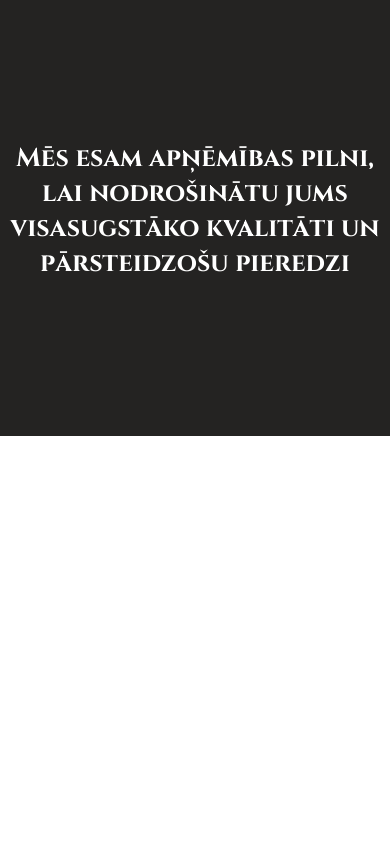
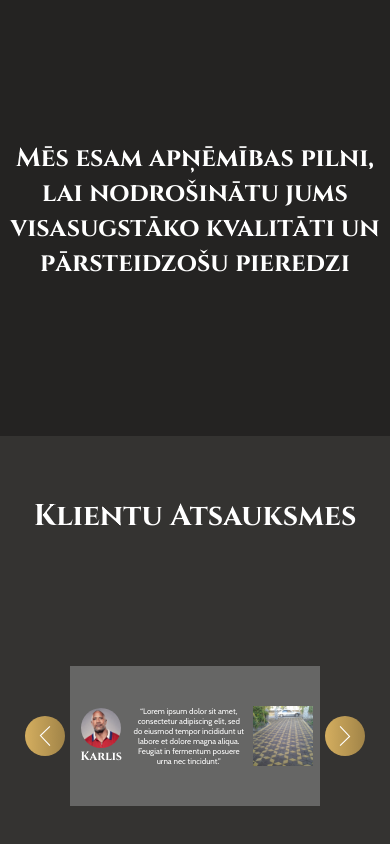
Before and after one commit to Spuldz/OB-Construction, a React (Vite) app: page /ieliksana in a window 390 px wide. Shown: the part 4333-5177 px from the top of the page. Before the commit the page ends 4769 px from the top, so only its background shows below. Built offline with nearby package versions, Linux system fonts and the light colour scheme.

Commit message:
created section 6 mobile design

```diff
--- a/src/css/inserting.module.css
+++ b/src/css/inserting.module.css
@@ -186,10 +186,26 @@
     }
 }
 
+@media(max-width: 813px){
+    .section6{
+        height: 900px;
+    }
+}
+
 @media(max-width: 654px){
     .section5{
         font-size: 36px;
         height: 450px;
+    }
+}
+
+@media(max-width: 551px){
+    .section6Top{
+        font-size: 40px;
+    }
+
+    .section6{
+        height: 800px;
     }
 }
 
@@ -207,6 +223,8 @@
     .section3Top{
         font-size: 40px;
     }
+
+
 }
 
 @media(max-width: 391px){
@@ -221,6 +239,12 @@
     }
 }
 
+@media(max-width: 467px){
+    .section6{
+        height: 650px;
+    }
+}
+
 @media(max-width: 433px){
     .section4Top{
         font-size: 30px;
@@ -228,6 +252,26 @@
 
     .section5{
         font-size: 26px;
+    }
+
+    .section6Top{
+        font-size: 30px;
+    }
+
+    .section6{
+        height: 500px;
+    }
+}
+
+@media(max-width: 345px){
+    .section6{
+        height: 400px;
+    }
+}
+
+@media(max-width: 335px){
+    .section6Top{
+        font-size: 24px;
     }
 }
 
@@ -257,6 +301,16 @@
     .section3Top{
         font-size: 24px;
     }
+
+    .section6{
+        height: 300px;
+    }
+}
+
+@media(max-width: 265px){
+    .section6Top{
+        font-size: 20px;
+    }
 }
 
 @media(max-width: 258px){
@@ -269,6 +323,16 @@
 @media(max-width: 237px){
     .section3Top{
         font-size: 20px;
+    }
+}
+
+@media(max-width: 219px){
+    .section6Top{
+        font-size: 16px;
+    }
+
+    .section6{
+        height: 200px;
     }
 }
 
@@ -292,3 +356,9 @@
         font-size: 12px;
     }
 }
+
+@media(max-width: 219px){
+    .section6Top{
+        font-size: 12px;
+    }
+}
```
Also changed, not shown: src/pages/Inserting.tsx (+5 -5 lines).
